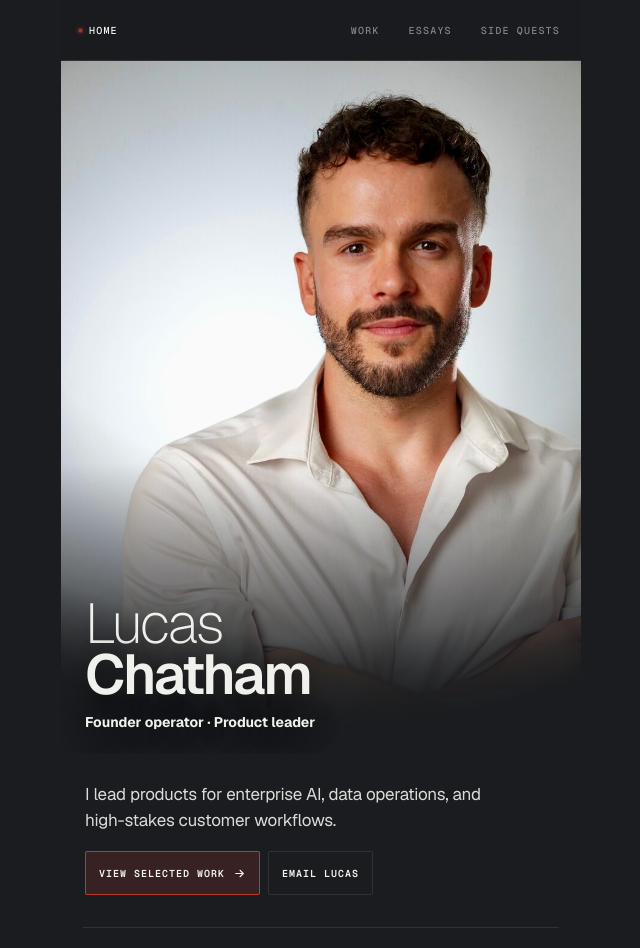
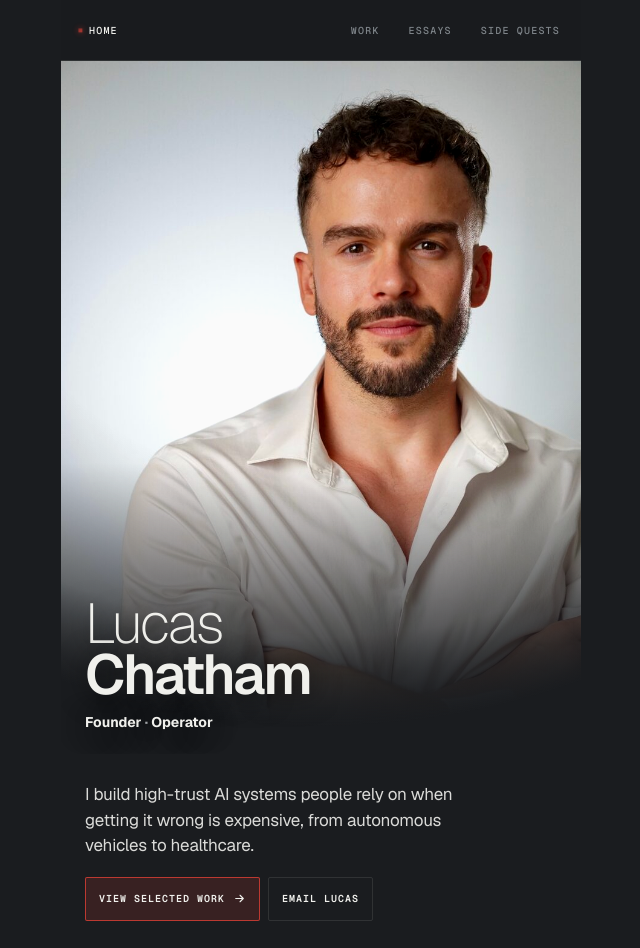
Before and after one commit to lucaschatham/lucaschatham, a Next.js app: page / in a window 1280 px wide. Shown: the top 948 px of the page, without its empty margins (319-959 px from the left). Built offline with nearby package versions, Linux system fonts and the light colour scheme.

Commit message:
refine: restore high-trust AI positioning

```diff
--- a/app/global.css
+++ b/app/global.css
@@ -255,6 +255,10 @@ button:focus-visible,
   line-height: 1.1;
   letter-spacing: 0;
   color: var(--silver-100);
+}
+
+.hero-cine .name .hero-role-separator {
+  color: var(--gray-400);
 }
 
 .hero-cine .name a:active {
--- a/components/manifest.tsx
+++ b/components/manifest.tsx
@@ -242,7 +242,9 @@ export function Hero() {
           <b>Chatham</b>
         </Link>
         <span className="hero-role">
-          <span className="hero-role-main">Founder operator · Product leader</span>
+          <span className="hero-role-main">
+            Founder <span className="hero-role-separator" aria-hidden="true">·</span> Operator
+          </span>
         </span>
       </h1>
     </section>
@@ -253,8 +255,8 @@ export function Lede() {
   return (
     <section className="lede" aria-label="Positioning">
       <p className="proof-line">
-        I lead products for enterprise AI, data operations, and high-stakes
-        customer workflows.
+        I build high-trust AI systems people rely on when getting it wrong is
+        expensive, from autonomous vehicles to healthcare.
       </p>
       <div className="hero-actions" aria-label="Primary actions">
         <Link className="hero-action hero-action-primary" href="#work-heading">
```
Also changed, not shown: 1 other file (tests, documents, lock files or other folders).
